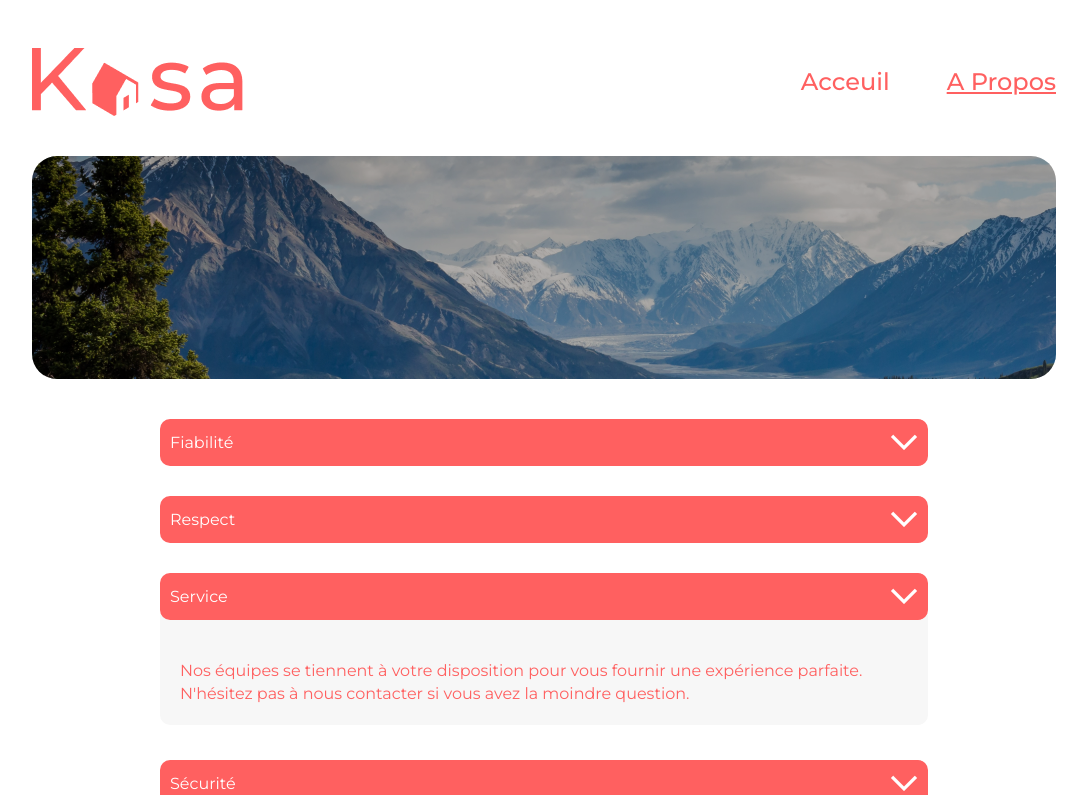
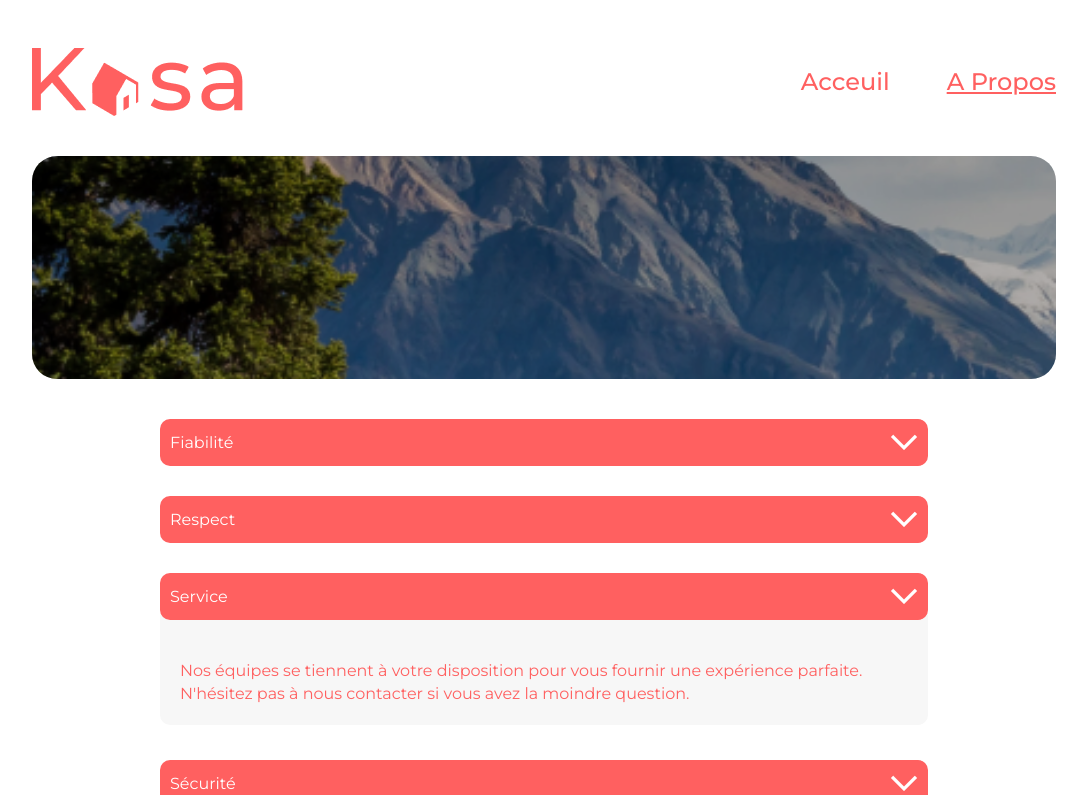
Before and after one commit to guillaume34110/GuillaumeGaillard_11_20102021, a React (Create React App) app: page /apropos in a window 1280 px wide. Shown: the top 795 px of the page, without its empty margins (96-1183 px from the left). Built offline with nearby package versions, Linux system fonts and the light colour scheme.

Commit message:
good practice 100 lighthouse

```diff
--- a/src/dependances/style/_main.scss
+++ b/src/dependances/style/_main.scss
@@ -48,12 +48,11 @@
     z-index: 10;
   }
   img {
-    background-image: url('../assets/a-propos-picture.png');
     mix-blend-mode: darken;
     position: absolute;
     z-index: 1;
-    width: 100%;
-    height: 100%;
+    min-width: 100%;
+    min-height: 100%;
     background-size: cover;
     align-self: center;
     justify-self: center;
@@ -61,7 +60,11 @@
     color: transparent;
   }
 }
-
+.a-propos-picture {
+  img {
+    background-image: url('../assets/a-propos-picture.png');
+}
+}
 /*thumbs*/
 .thumbs {
   display: flex;
```
